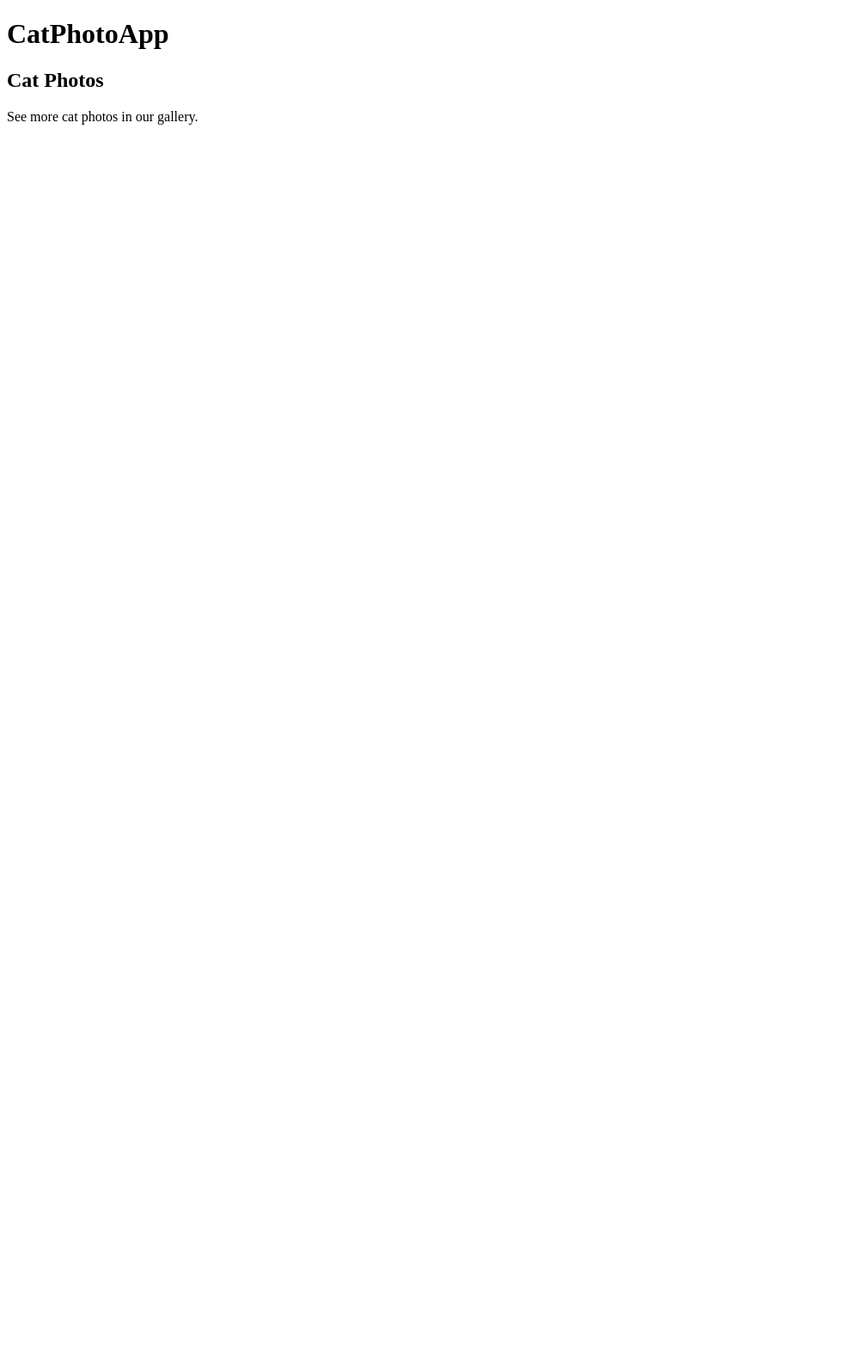
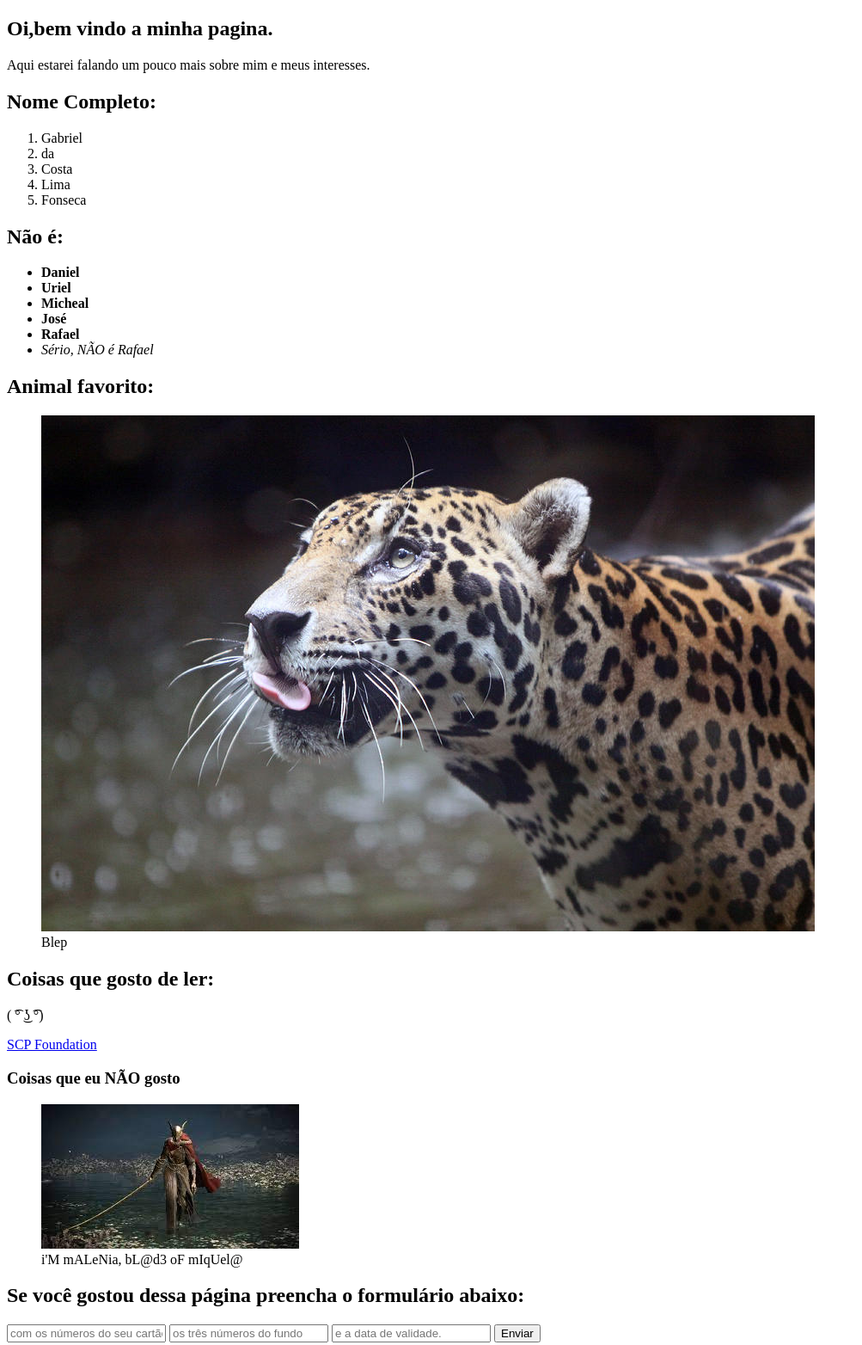
Before and after one commit to gabrielclf/ExerciciosHTML--CSS, a plain HTML site: page index.html in a window 1280 px wide. Shown: the whole page at 86% size, without its empty margins (0-1003 px from the left). Before the commit the page ends 800 px from the top, so only its background shows below. Drawn offline with Linux system fonts and the light colour scheme.

Commit message:
Atividade pagina html puro

```diff
--- a/index.html
+++ b/index.html
@@ -1,14 +1,62 @@
 <!DOCTYPE html>
 <html>
     <head>
-        <title> CatPhotosApp </title>
+        <title> Minha Página Pessoal</title>
     </head>
     <body>
         <main>
-            <h1>CatPhotoApp</h1>
-            <h2>Cat Photos</h2>
-            <!-- TODO: Add link to cat photos -->
-            <p>See more cat photos in our gallery.</p>
+            <!-- https://www.youtube.com/watch?v=dQw4w9WgXcQ A little surprise that will help us later -->
+            <section>
+                <h1>Oi,bem vindo a minha pagina.</h1>
+                <p>Aqui estarei falando um pouco mais sobre mim e meus interesses.</p>
+            </section>
+            <section>
+                <h2>Nome Completo:</h2>
+                <ol>
+                    <li>Gabriel</li>
+                    <li>da</li>
+                    <li>Costa</li>
+                    <li>Lima</li>
+                    <li>Fonseca</li>
+                </ol>
+                <h2>Não é:</h2>
+                <ul>
+                    <li><strong>Daniel</strong></li>
+                    <li><strong>Uriel</strong></li>
+                    <li><strong>Micheal</strong></li>
+                    <li><strong>José</strong></li>
+                    <li><strong>Rafael</strong></li>
+                    <li><em>Sério, NÃO é Rafael</em></li>
+                </ul>
+            </section>
+            <section>
+                <h2>Animal favorito:</h2>
+                <figure>
+                    <img src ="imgs/onca.jpg" alt="onça/jaguar">
+                    <figcaption>Blep</figcaption>
+                </figure>
+            </section>
+            <section>
+                <h2>Coisas que gosto de ler:</h2>
+                <p>( ͡° ͜ʖ ͡°)</p>
+                <p><a target="_blank" href="https://scp-wiki.wikidot.com">SCP Foundation</a></p>
+            </section>
+            <section>
+                <h3>Coisas que eu NÃO gosto</h3>
+                <figure>
+                    <img src="imgs/thiswitch.jpeg" alt="AAAAAAAAAAAAAAAAAAAAAA>">
+                    <figcaption>i'M mALeNia, bL@d3 oF mIqUel@</figcaption>
+                </figure>
+            </section>
+            <section>
+                <h2>Se você gostou dessa página preencha o formulário abaixo:</h2>
+                <form>
+                    <input required type="text" name="first" placeholder="com os números do seu cartão de credito,">
+                    <input required type="text" name="second" placeholder="os três números do fundo">
+                    <input required type="text" name="third" placeholder="e a data de validade.">
+                    <button type="submit">Enviar</button>
+                </form>
+            </section>
         </main>
     </body>
 </html>
```
Also changed, not shown: imgs/onca.jpg (added), imgs/thiswitch.jpeg (added).
